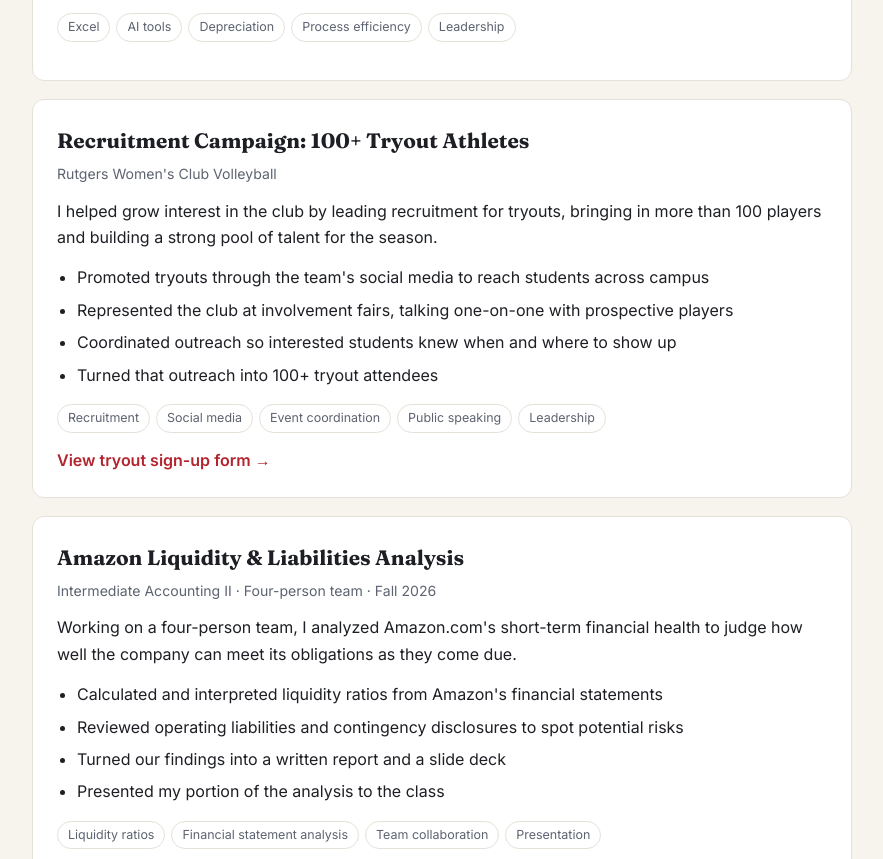
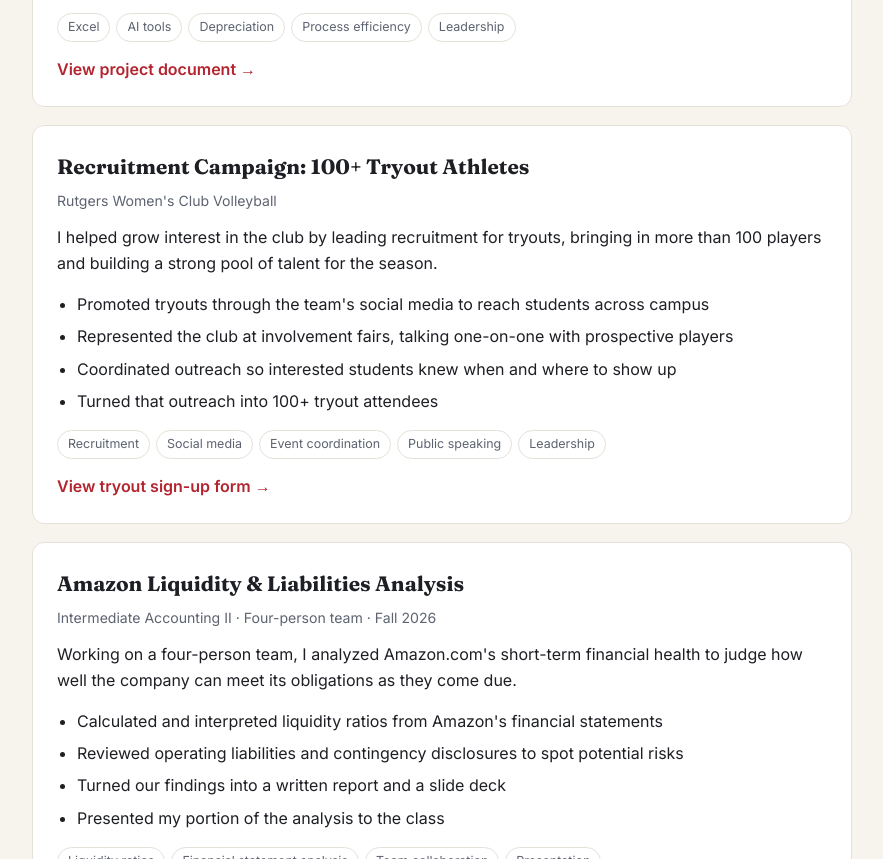
Before and after one commit to avaaccettulli/avaaccettulli.github.io, a plain HTML site: page index.html in a window 1280 px wide. Shown: the part 1584-2443 px from the top of the page, without its empty margins (198-1081 px from the left). Drawn offline with Linux system fonts and the light colour scheme.

Commit message:
Add link to project document in index.html
Added a link to the project document for easier access.

```diff
--- a/index.html
+++ b/index.html
@@ -136,6 +136,7 @@
           <li>Gave the team a cleaner, more reliable tool for tracking fixed assets and reporting</li>
         </ul>
         <div class="tags"><span>Excel</span><span>AI tools</span><span>Depreciation</span><span>Process efficiency</span><span>Leadership</span></div>
+        <a href="https://docs.google.com/document/d/1d0NqoFj1R4aCDKGXqWke1HoCaUg-byfu05XDM_rl_YU/edit?tab=t.0" target="_blank" rel="noopener">View project document →</a>
       </article>
 
       <article class="card">
```
